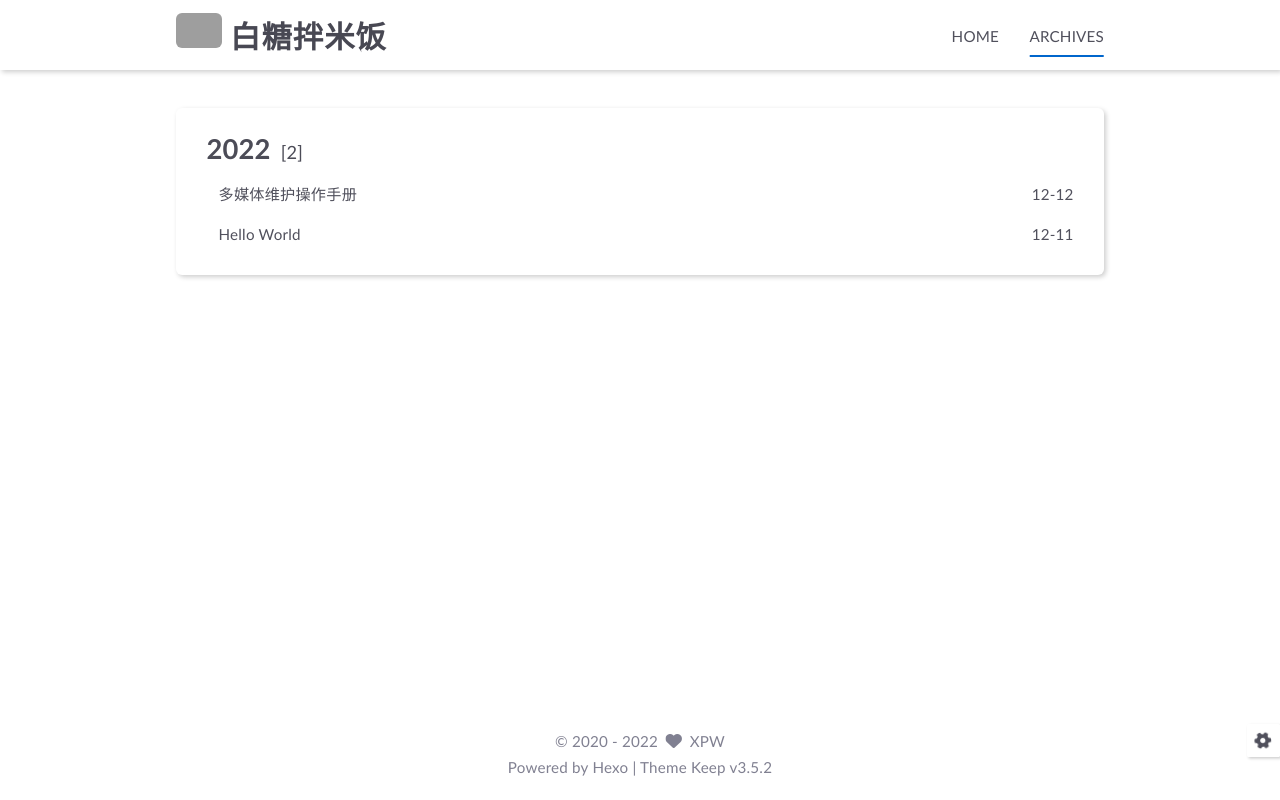
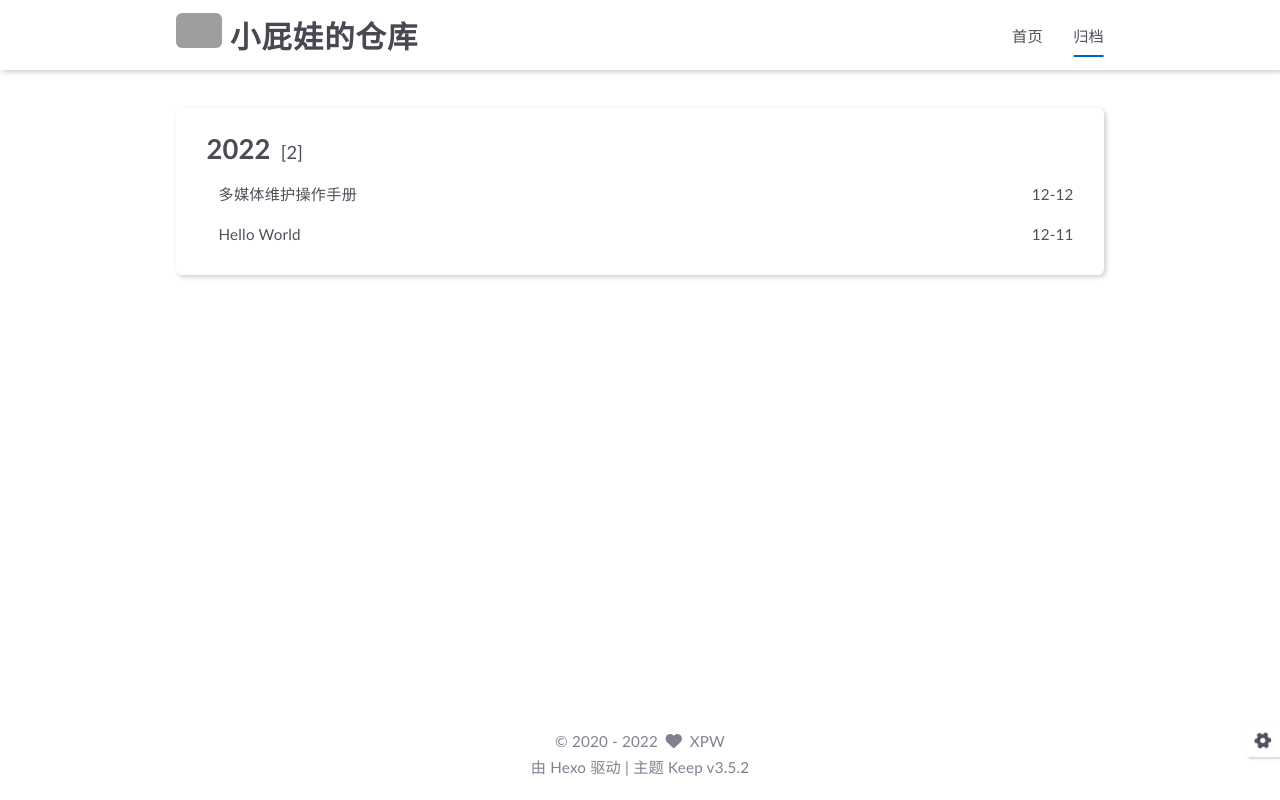
Before and after one commit to xpw7788/xpw7788.github.io, a plain HTML site: page archives/index.html in a window 1280 px wide. Drawn offline with Linux system fonts and the light colour scheme; grey boxes are pictures that could not be loaded.

Commit message:
Site updated: 2022-12-14 11:58:50

```diff
--- a/archives/index.html
+++ b/archives/index.html
@@ -9,9 +9,9 @@
 
     <title>
 
-            Archive |
+            归档 |
 
-        白糖拌米饭
+        小屁娃的仓库
     </title>
 
 <link rel="stylesheet" href="/css/style.css">
@@ -65,7 +65,7 @@
                 </a>
 
             <a class="logo-title" href="/">
-               白糖拌米饭
+               小屁娃的仓库
             </a>
         </div>
 
@@ -77,7 +77,7 @@
                             <a class=""
                                href="/"
                             >
-                                HOME
+                                首页
                             </a>
                         </li>
 
@@ -85,7 +85,7 @@
                             <a class="active"
                                href="/archives"
                             >
-                                ARCHIVES
+                                归档
                             </a>
                         </li>
 
@@ -106,12 +106,12 @@
 
                 <li class="drawer-menu-item flex-center">
                     <a class=""
-                       href="/">HOME</a>
+                       href="/">首页</a>
                 </li>
 
                 <li class="drawer-menu-item flex-center">
                     <a class="active"
-                       href="/archives">ARCHIVES</a>
+                       href="/archives">归档</a>
                 </li>
 
         </ul>
@@ -185,7 +185,7 @@
         </div>
 
         <div class="theme-info info-item">
-            Powered by <a target="_blank" href="https://hexo.io">Hexo</a>&nbsp;|&nbsp;Theme&nbsp;<a class="theme-version" target="_blank" href="https://github.com/XPoet/hexo-theme-keep">Keep v3.5.2</a>
+            由 <a target="_blank" href="https://hexo.io">Hexo</a> 驱动&nbsp;|&nbsp;主题&nbsp;<a class="theme-version" target="_blank" href="https://github.com/XPoet/hexo-theme-keep">Keep v3.5.2</a>
         </div>
 
 
```
Also changed, not shown: 2022/12/11/hello-world/index.html (+8 -8 lines), 2022/12/12/多媒体维护操作手册/index.html (+8 -8 lines), archives/2022/12/index.html (+8 -8 lines), archives/2022/index.html (+8 -8 lines), index.html (+10 -10 lines), tags/多媒体维护操作手册/index.html (+8 -8 lines).
